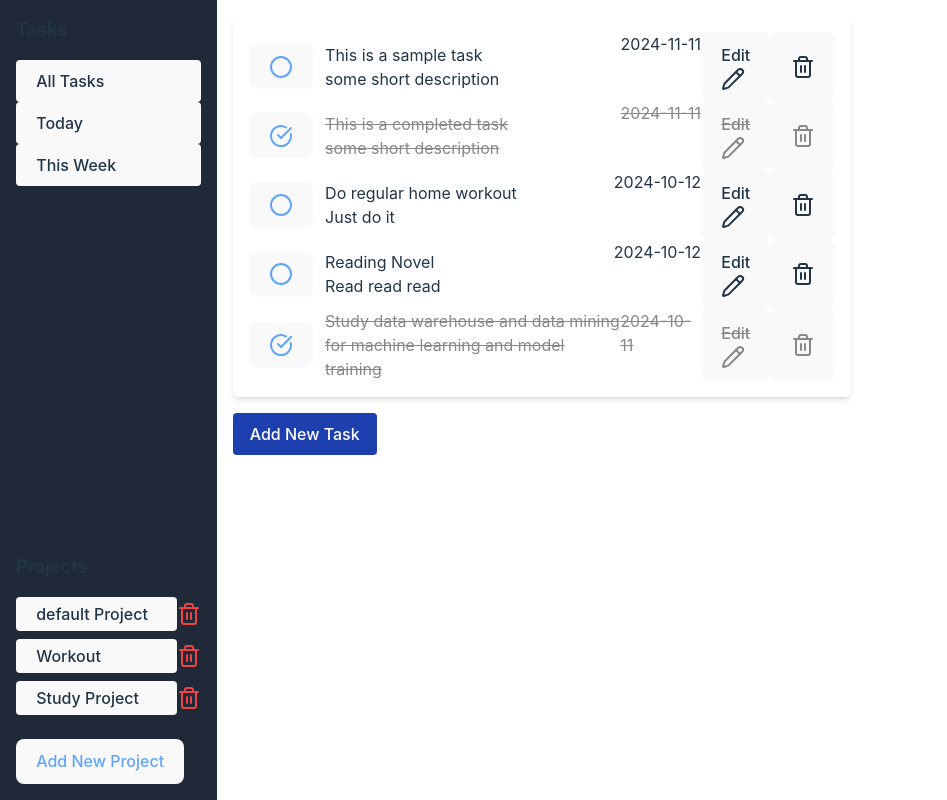
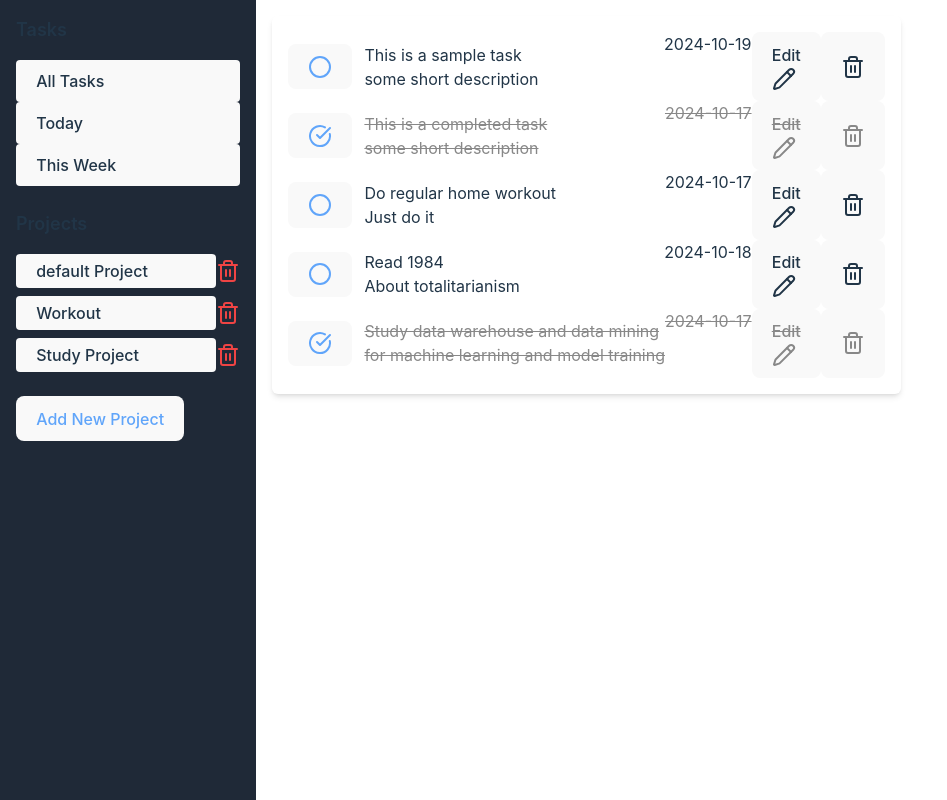
Before and after one commit to SubashJirel/todolistReact, a React (Vite) app: page / in a window 1280 px wide. Shown: the whole page, without its empty margins (0-947 px from the left). Built offline with nearby package versions, Linux system fonts and the light colour scheme.

Commit message:
made some css changes

```diff
--- a/src/App.jsx
+++ b/src/App.jsx
@@ -18,7 +18,7 @@ function App() {
               {
                 title: 'This is a sample task',
                 description: 'some short description',
-                date: '2024-11-11',
+                date: '2024-10-19',
                 projectIndex: 0,
                 taskIndex: 0,
                 completed: false,
@@ -26,7 +26,7 @@ function App() {
               {
                 title: 'This is a completed task',
                 description: 'some short description',
-                date: '2024-11-11',
+                date: '2024-10-17',
                 projectIndex: 0,
                 taskIndex: 1,
                 completed: true,
@@ -40,7 +40,7 @@ function App() {
               {
                 title: 'Do regular home workout',
                 description: 'Just do it',
-                date: '2024-10-12',
+                date: '2024-10-17',
                 projectIndex: 1,
                 taskIndex: 0,
                 completed: false,
@@ -52,9 +52,9 @@ function App() {
             projectIndex: 2,
             tasks: [
               {
-                title: 'Reading Novel',
-                description: 'Read read read',
-                date: '2024-10-12',
+                title: 'Read 1984',
+                description: 'About totalitarianism',
+                date: '2024-10-18',
                 projectIndex: 2,
                 taskIndex: 0,
                 completed: false,
@@ -62,7 +62,7 @@ function App() {
               {
                 title: 'Study data warehouse and data mining',
                 description: 'for machine learning and model training',
-                date: '2024-10-11',
+                date: '2024-10-17',
                 projectIndex: 2,
                 taskIndex: 1,
                 completed: true,
@@ -71,7 +71,7 @@ function App() {
           },
         ];
   });
-  const [selectedView, setSelectedView] = useState('all'); // 'all', 'today', 'week', or project index
+  const [selectedView, setSelectedView] = useState('all'); // 'all', 'today', 'week', or project
   const [filteredTasks, setFilteredTasks] = useState([]);
 
   useEffect(() => {
--- a/src/components/MainPanel.jsx
+++ b/src/components/MainPanel.jsx
@@ -43,13 +43,16 @@ const MainPanel = ({
   };
 
   return (
-    <div className="w-3/4  p-4 h-full">
+    <div className=" p-4 h-full">
       <TaskList2
         tasks={tasks}
         projectsList={projectsList}
         setProjectsList={setProjectsList}
       />
-      {selectedProject !== null && (
+
+      {selectedProject !== 'all' &&
+        selectedProject !== 'today' &&
+        selectedProject !== 'week' && (
           <>
             {!isAddingTask && (
               <button
--- a/src/components/Sidebar.jsx
+++ b/src/components/Sidebar.jsx
@@ -32,7 +32,7 @@ const Sidebar = ({ setSelectedView, projectsList, setProjectsList }) => {
   }
 
   return (
-    <div className="w-1/4 bg-gray-800 p-4 h-full flex flex-col justify-between">
+    <div className="w-64 bg-gray-800 p-4 h-full flex flex-col justify-start">
       <div>
         <h3 className="text-lg font-semibold mb-4">Tasks</h3>
         <button
--- a/src/components/TaskForm.jsx
+++ b/src/components/TaskForm.jsx
@@ -12,7 +12,8 @@ function TaskForm({ newTask, setNewTask, setIsAddingTask, handleAddTask }) {
           onChange={(e) => setNewTask({ ...newTask, title: e.target.value })}
           className="w-full mb-3 p-2 rounded bg-gray-700 text-white placeholder-gray-400 focus:outline-none focus:ring-2 focus:ring-blue-500"
         />
-        <input
+        <textarea
+          rows={3}
           type="text"
           placeholder="Description"
           value={newTask.description}
```
Lines whose indentation alone changed are shown as unchanged.
